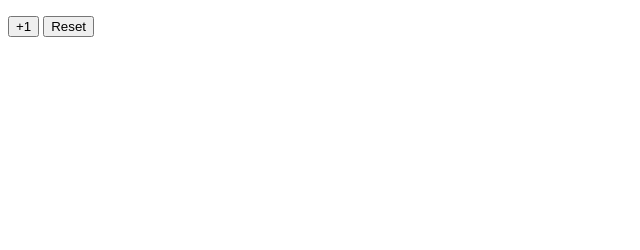
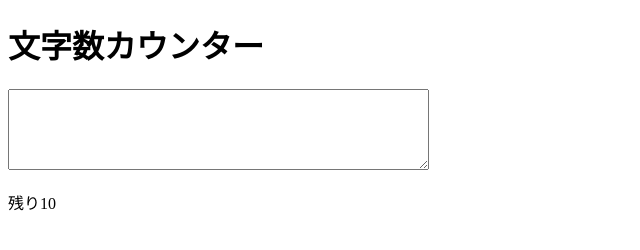
Before and after one commit to jyasco/js-practice, a plain HTML site: page 02_Javascriptの基礎を習得/index.html in a window 1280 px wide. Shown: the whole page, without its empty margins (0-640 px from the left). Drawn offline with Linux system fonts and the light colour scheme.

Commit message:
section6-79

```diff
--- a/02_Javascriptの基礎を習得/index.html
+++ b/02_Javascriptの基礎を習得/index.html
@@ -3,12 +3,12 @@
 <head>
   <meta charset="utf-8">
   <meta name="viewport" content="width=device-width, initial-scale=1.0">
-  <title>changeイベント</title>
+  <title>文字数カウンター</title>
 </head>
 <body>
-  <p id="counter"></p>
-  <button id="countUpButton">+1</button>
-  <button id="resetButton">Reset</button>
+  <h1>文字数カウンター</h1>
+  <textarea name="inputText" id="inputText" cols="50" rows="5"></textarea>
+  <p id="characterCountWrap">残り<span id="characterCount">10</span></p>
   <script src="main.js">
   </script>
 </body>
```
